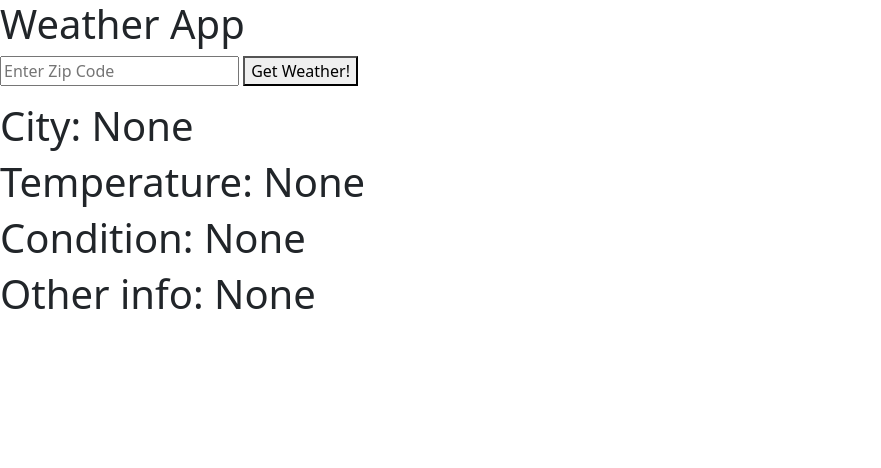
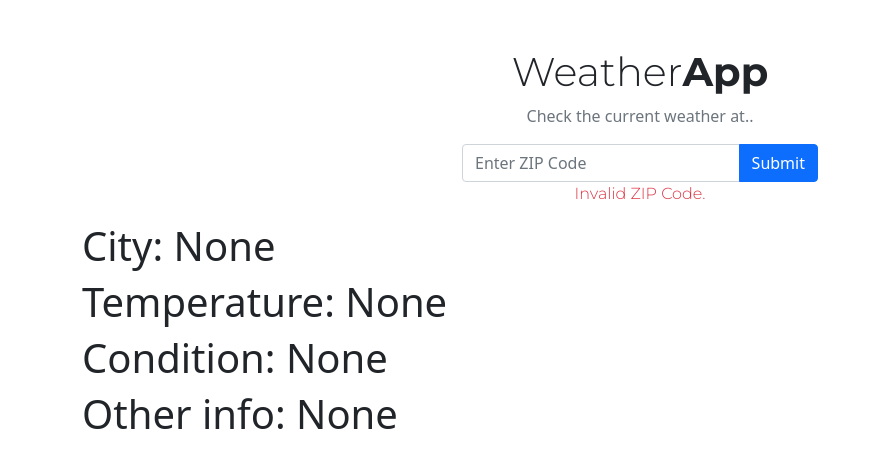
Before and after one commit to jiayichen0/weather-app, a plain HTML site: page index.html in a window 1280 px wide. Shown: the whole page, without its empty margins (0-881 px from the left). Drawn offline with nearby package versions, Linux system fonts and the light colour scheme.

Commit message:
added title and zip code input bar

```diff
--- a/css/style.css
+++ b/css/style.css
@@ -0,0 +1,8 @@
+
+#title {
+    font-family: 'Montserrat', sans-serif;
+}
+
+#errorMsg {
+    font-family: 'Montserrat', sans-serif;
+}
--- a/index.html
+++ b/index.html
@@ -10,18 +10,44 @@
     <!-- Bootstrap CSS -->
     <link href="https://cdn.jsdelivr.net/npm/bootstrap@5.1.1/dist/css/bootstrap.min.css" rel="stylesheet"
         integrity="sha384-F3w7mX95PdgyTmZZMECAngseQB83DfGTowi0iMjiWaeVhAn4FJkqJByhZMI3AhiU" crossorigin="anonymous">
-
+    <link rel="preconnect" href="https://fonts.googleapis.com">
+    <link rel="preconnect" href="https://fonts.gstatic.com" crossorigin>
+    <link href="https://fonts.googleapis.com/css2?family=Montserrat:wght@300;700&display=swap" rel="stylesheet">
+    <link rel="stylesheet" href="./css/style.css">
 
     <title>Weather App</title>
 </head>
 
 <body>
-    <div>
-        <h1>Weather App</h1>
+    <div class="container mt-5">
+        <div class="row">
+            <h1 class="text-center" id="title">Weather<strong>App</strong></h1>
+        </div>
+        <div class="row">
+            <p class="text-center text-muted">Check the current weather at..</p>
+        </div>
+        <div class="row">
+            <div class="col-6 offset-3 col-md-4 offset-md-4">
+                <div class="input-group">
+                    <input class="form-control" type="text" id="zip" placeholder="Enter ZIP Code">
+                    <button class="btn btn-primary" type="button" id="submit">Submit</button>
+                </div>
+            </div>
+        </div>
+    </div>
 
-        <input type="text" id="zip" placeholder="Enter Zip Code">
-        <button id="button">Get Weather!</button>
-        <p id="errorMsg"></p>
+    <div class="container" id="errorMsgDiv">
+        <div class="row">
+            <p class="text-center text-danger" id="errorMsg">Invalid ZIP Code.</p>
+        </div>
+    </div>
+
+    <div class="container" id="weatherData">
+        <div class="row">
+
+        </div>
+
+
         <h1>City: <span id="city">None</span></h1>
         <h1>Temperature: <span id="temp">None</span></h1>
         <h1>Condition: <span id="condition">None</span></h1>
--- a/js/main.js
+++ b/js/main.js
@@ -1,6 +1,6 @@
 // const axios = require('axios');
 const zip = document.getElementById('zip');
-const button = document.getElementById('button');
+const submit = document.getElementById('submit');
 const city = document.getElementById('city');
 const temp = document.getElementById('temp');
 const condition = document.getElementById('condition');
@@ -10,7 +10,7 @@ var previousZips = {};
 var url = "https://api.openweathermap.org/data/2.5/weather?zip=40508,us&appid=267b2d4d75d3015cabf24d3269591e19"
 var currentZip = '';
 
-button.addEventListener('click', validateZip);
+submit.addEventListener('click', validateZip);
 
 function validateZip() {
     if (!isNaN(zip.value) && zip.value.length == 5) {
@@ -20,10 +20,10 @@ function validateZip() {
     }
 }
 
-function getWeather(aZipCode) {
+function getWeather(zipCode) {
     axios.get("https://api.openweathermap.org/data/2.5/weather", {
             params: {
-                zip: aZipCode,
+                zip: zipCode,
                 appid: "267b2d4d75d3015cabf24d3269591e19"
             }
         })
```
